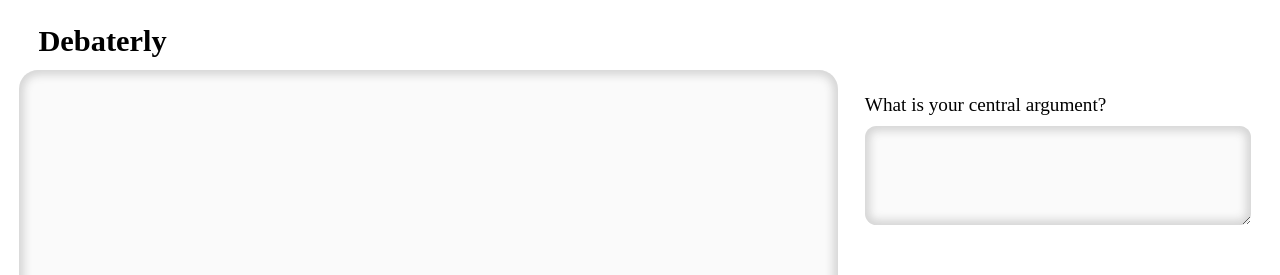
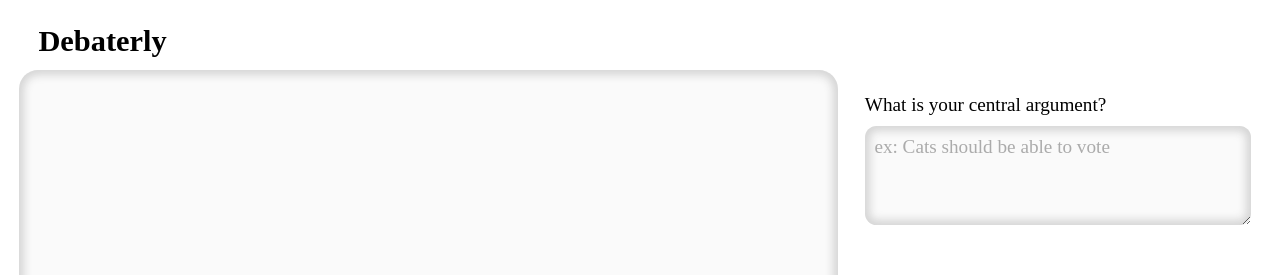
Before and after one commit to austenem/debaterly, a React (Create React App) app: page / in a window 1280 px wide. Shown: the top 275 px of the page. Built offline with nearby package versions, Linux system fonts and the light colour scheme.

Commit message:
add loading spinner

```diff
--- a/package.json
+++ b/package.json
@@ -13,6 +13,7 @@
     "@types/react-dom": "^18.3.0",
     "react": "^18.3.1",
     "react-dom": "^18.3.1",
+    "react-loader-spinner": "^6.1.6",
     "react-scripts": "5.0.1",
     "typescript": "^4.9.5",
     "web-vitals": "^2.1.4"
--- a/src/UserHome.css
+++ b/src/UserHome.css
@@ -176,3 +176,7 @@
 
   text-align: center;
 }
+
+::placeholder {
+  color:    #ABABAB;
+}
--- a/src/UserHome.tsx
+++ b/src/UserHome.tsx
@@ -5,6 +5,9 @@
 
 // Import React
 import React, { useReducer } from 'react';
+
+// Import helper components
+import { Circles } from 'react-loader-spinner';
 
 // Import style
 import './UserHome.css';
@@ -24,6 +27,8 @@
     qualityScore: number,
     // The quality category of the text
     qualityCategory: 'Excellent' | 'Good' | 'Fair' | 'Poor',
+    // Whether the evaluation is loading
+    isLoading: boolean,
 };
 
 /* ------------- Actions ------------ */
@@ -36,6 +41,8 @@
   UpdateUserTopic = 'UpdateUserTopic',
   // Update the quality score and category
   UpdateQuality = 'UpdateQuality',
+  // Show the loading spinner
+  showLoading = 'showLoading',
 }
 
 // Action definitions
@@ -57,6 +64,10 @@
     type: ActionType.UpdateQuality,
     // The new quality score
     qualityScore: number,
+  }
+  | {
+    // Action type
+    type: ActionType.showLoading,
   }
 );
 
@@ -86,6 +97,13 @@
         ...state,
         qualityScore: action.qualityScore,
         qualityCategory: getQualityCategory(action.qualityScore),
+        isLoading: false,
+      };
+    }
+    case ActionType.showLoading: {
+      return {
+        ...state,
+        isLoading: true,
       };
     }
     default: {
@@ -135,6 +153,7 @@
     userTopic: '',
     qualityScore: 0,
     qualityCategory: 'Poor',
+    isLoading: false,
   };
 
   // Initialize state
@@ -146,6 +165,7 @@
     userTopic,
     qualityScore,
     qualityCategory,
+    isLoading,
   } = state;
 
   /*------------------------------------------------------------------------*/
@@ -160,6 +180,11 @@
    * @returns add description of return
    */
   const scoreText = () => {
+    // Show the loading spinner
+    dispatch({
+      type: ActionType.showLoading,
+    });
+
     // Data to send in the request body
     const data = {
       arg: userText,
@@ -231,6 +256,7 @@
           What is your central argument?
           <textarea
             className="UserHome-argument-input"
+            placeholder="ex: Cats should be able to vote"
             value={userTopic}
             onChange={e => {
               dispatch({
@@ -240,6 +266,17 @@
             }}
           />
         </div>
+          {isLoading ? (
+            <div className="UserHome-score-card">
+              <div className="UserHome-loader">
+                <Circles
+                  color="#000000"
+                  height={50}
+                  width={50}
+                />
+              </div>
+            </div>
+          ) : (
           <div className="UserHome-score-card">
             <div className="UserHome-score-title">
               Overall:
@@ -252,6 +289,7 @@
               {qualityCategory}
             </div>
           </div>
+          )}
         <div className="UserHome-button-container">
           <button
             onClick={scoreText}
```
Also changed, not shown: 1 other file (tests, documents, lock files or other folders). Lines whose indentation alone changed are shown as unchanged.
